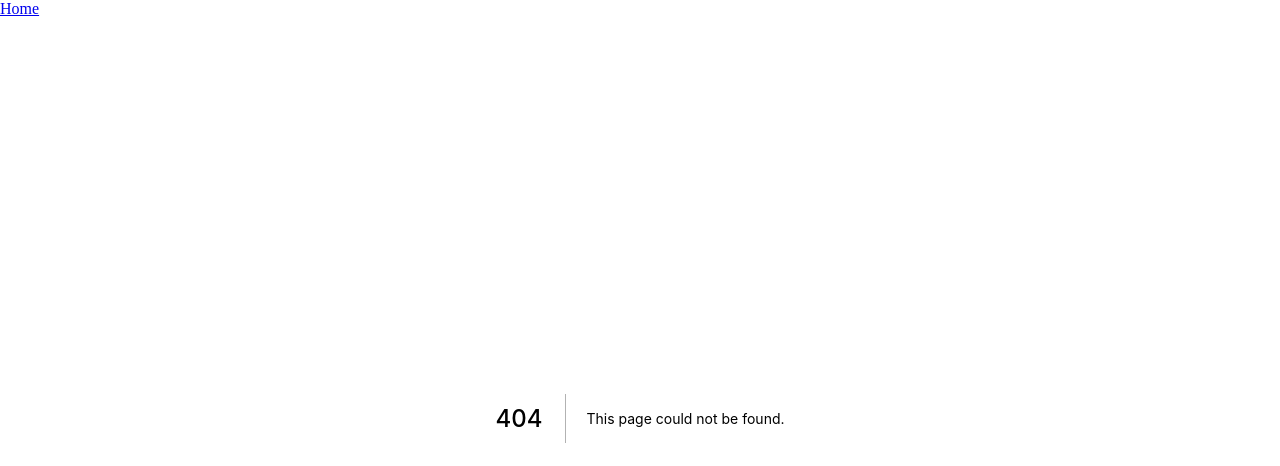
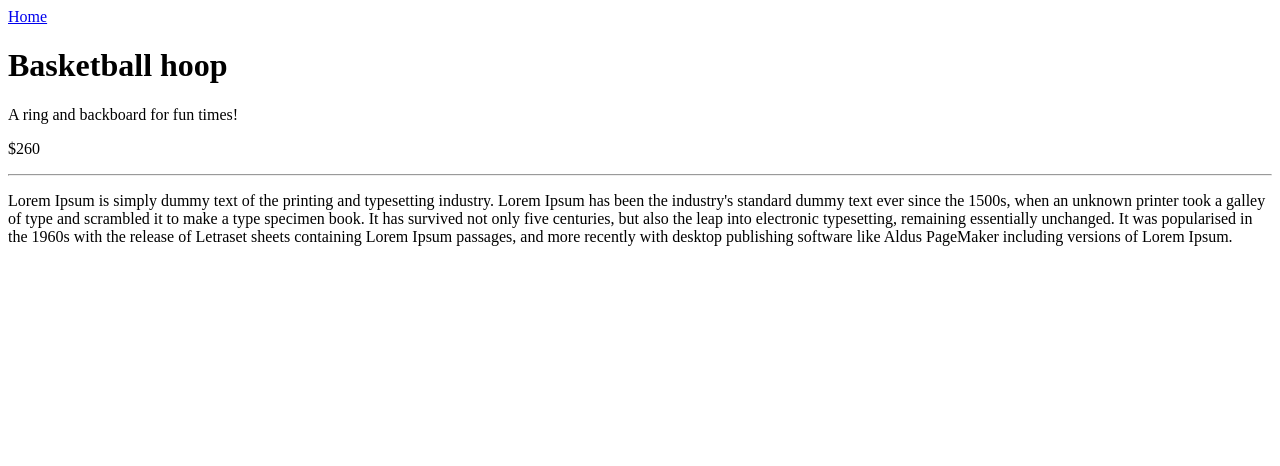
Before and after one commit to rafael-zanella/ecommerce-next-app, a Next.js app: page /products/basketball-hoop in a window 1280 px wide. Before the commit this address had no page. Shown: the top 466 px of the page. Built offline with nearby package versions, Linux system fonts and the light colour scheme.

Commit message:
feat: add products page.

```diff
--- a/package.json
+++ b/package.json
@@ -15,6 +15,7 @@
     "axios": "^0.21.1",
     "fs": "0.0.1-security",
     "gray-matter": "^4.0.2",
+    "marked": "^2.0.0",
     "next": "^10.0.6",
     "react": "^17.0.1",
     "react-dom": "^17.0.1"
--- /dev/null
+++ b/pages/products/[product].js
@@ -0,0 +1,54 @@
+import fs from 'fs';
+import matter from 'gray-matter';
+import marked from 'marked';
+
+const Product = ({ product: { data, content } }) => {
+  const html = marked(content)
+  return (
+    <div>
+      <h1>{data.name}</h1>
+      <p>{data.description}</p>
+      <p>${data.price / 100}</p>
+      <hr></hr>
+      <div dangerouslySetInnerHTML={{ __html: html }} />
+    </div>
+  )
+}
+
+
+export const getStaticPaths = () => {
+  const directory = `${process.cwd()}/content`;
+  const filenames = fs.readdirSync(directory);
+
+  const paths = filenames.map(filename => {
+    return {
+      params: {
+        product: filename.replace('.md', ''),
+      }
+    }
+  })
+
+  return {
+    paths,
+    fallback: false,
+  }
+}
+
+export const getStaticProps = async (context) => {
+
+  const productName = context.params.product;
+  const filePath = `${process.cwd()}/content/${productName}.md`
+  const fileContent = fs.readFileSync(filePath).toString();
+  const { data, content } = matter(fileContent);
+
+  return {
+    props: {
+      product: {
+        data,
+        content,
+      }
+    },
+  };
+};
+
+export default Product;
```
Also changed, not shown: 1 other file (tests, documents, lock files or other folders).
